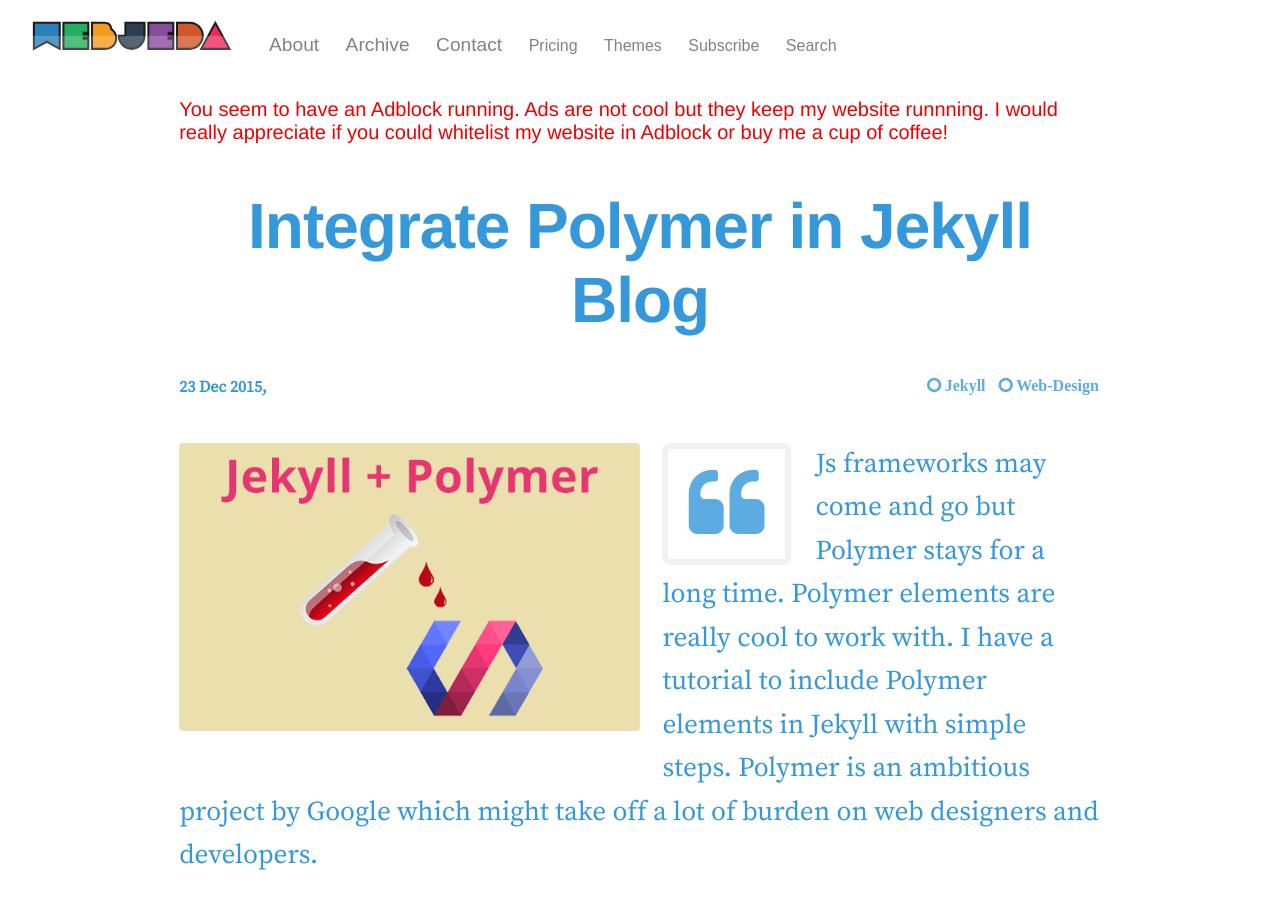
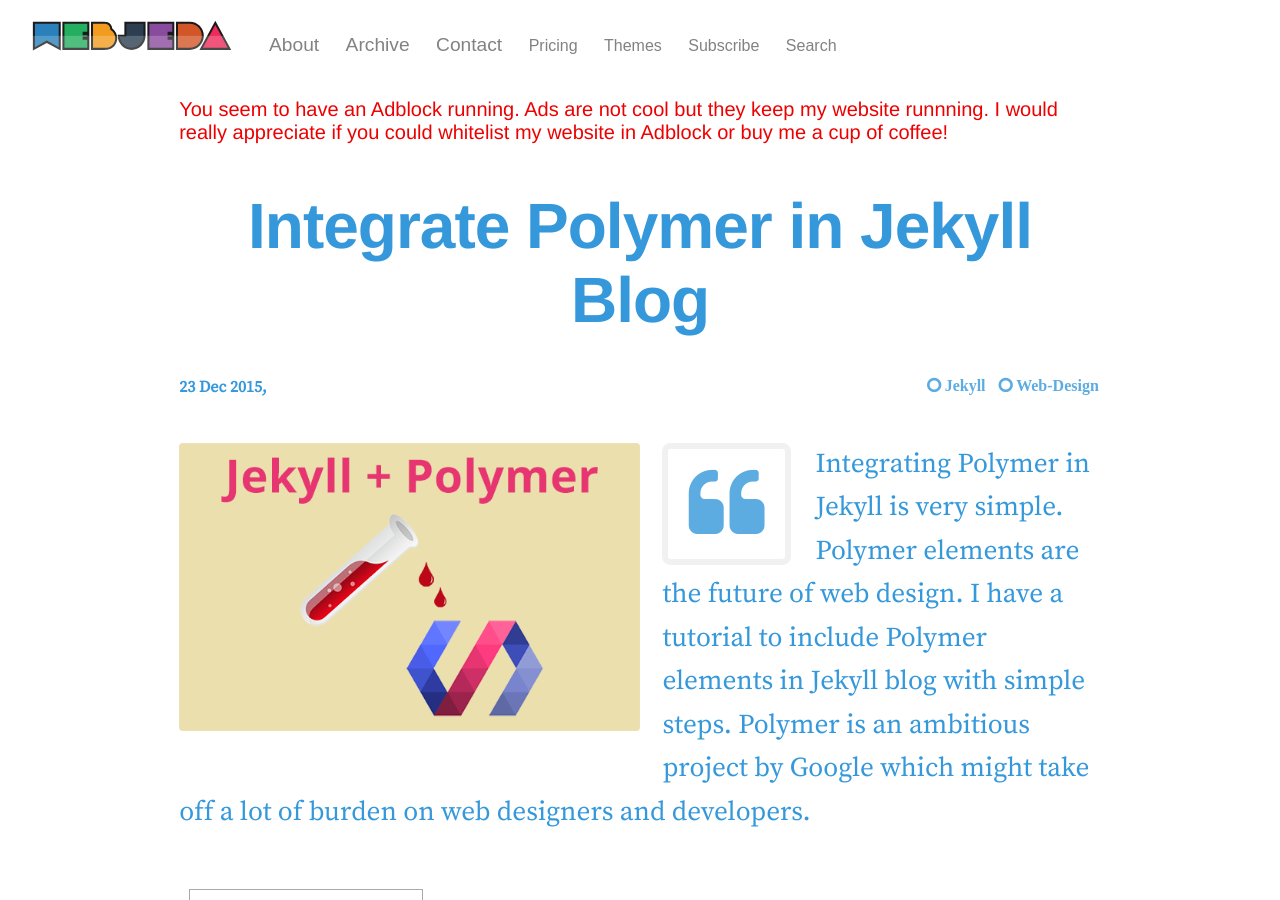
Before and after one commit to gaganmaheshwari/blog-webjeda, a Jekyll site: the page built from _posts/2015-12-23-how-I-manged-to-integrate-polymer-with-github.md, in a window 1280 px wide and 900 px high. Built offline with Jekyll 4.4.1, drawn with Linux system fonts in a browser that asks for light colours; comment, search, counter and statistics services are not loaded.

Commit message:
no message

```diff
--- a/_posts/2015-12-23-how-I-manged-to-integrate-polymer-with-github.md
+++ b/_posts/2015-12-23-how-I-manged-to-integrate-polymer-with-github.md
@@ -1,6 +1,6 @@
 ---
 title: Integrate Polymer in Jekyll Blog
-desc: Js frameworks may come and go but Polymer stays for a long time. Polymer elements are really cool to work with. I have a tutorial to include Polymer elements in Jekyll with simple steps. Polymer is an ambitious project by Google which might take off a lot of burden on web designers and developers.
+desc: Integrating Polymer in Jekyll is very simple. Polymer elements are the future of web design. I have a tutorial to include Polymer elements in Jekyll blog with simple steps. Polymer is an ambitious project by Google which might take off a lot of burden on web designers and developers.
 keywords: polymer Jekyll, polymer github pages, polymer and github
 author: sharathdt
 tags: Jekyll Web-Design
```
